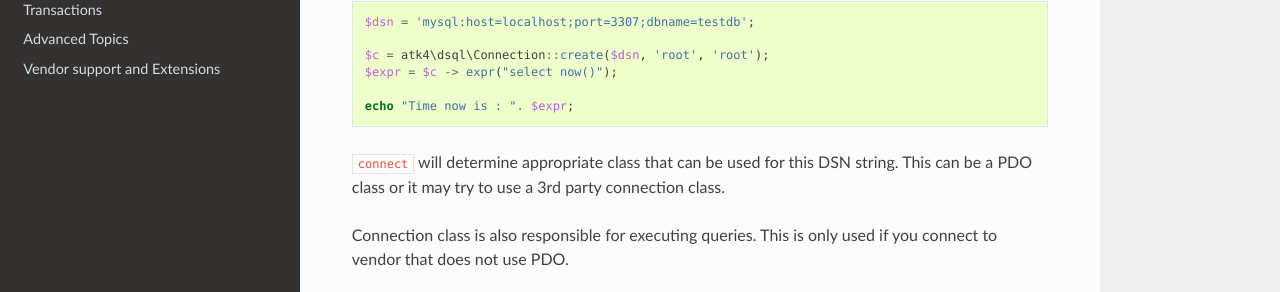
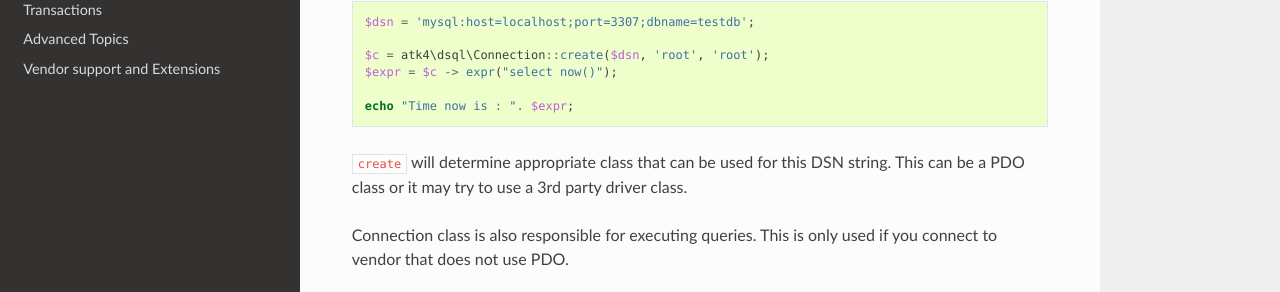
Before and after one commit to atk4/dsql, a Sphinx documentation site: the page built from docs/connection.rst, in a window 1280 px wide and 900 px high, scrolled down 805 px, cut to the strip 315-607 px from the top of the window. Built offline with Sphinx 7.4.7 and the Read the Docs theme 2.0.0, drawn with Linux system fonts in a browser that asks for light colours; cross-references to code outside the pages are shown as plain code.

Commit message:
update docs

```diff
--- a/docs/connection.rst
+++ b/docs/connection.rst
@@ -19,7 +19,7 @@
     $app->db = atk4\dsql\Connection::create($dsn, $user, $pass);
 
 
-.. php:staticmethod:: connect($dsn, $user = null, $password = null, $args = [])
+.. php:staticmethod:: create($dsn, $user = null, $password = null, $args = [])
 
     Determine which Connection class should be used for specified $dsn,
     create new object of this connection class and return.
@@ -67,8 +67,8 @@
 
     echo "Time now is : ". $expr;
 
-:php:meth:`connect` will determine appropriate class that can be used for this
-DSN string. This can be a PDO class or it may try to use a 3rd party connection
+:php:meth:`create` will determine appropriate class that can be used for this
+DSN string. This can be a PDO class or it may try to use a 3rd party driver
 class.
 
 Connection class is also responsible for executing queries. This is only used
```
Also changed, not shown: docs/advanced.rst (+28 -15 lines), docs/extensions.rst (+6 -6 lines), docs/queries.rst (+5 -5 lines).
